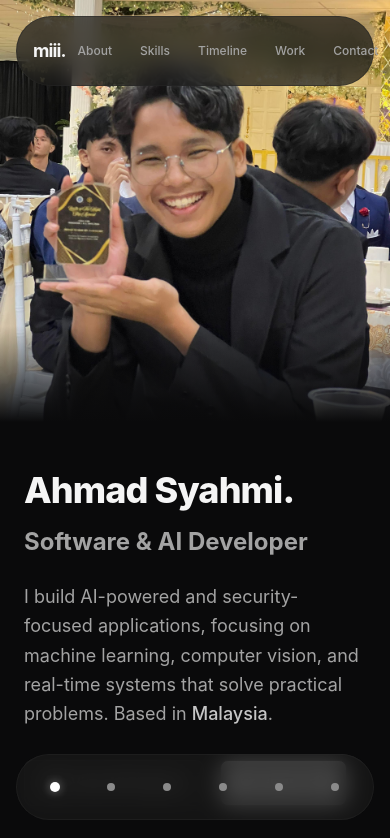
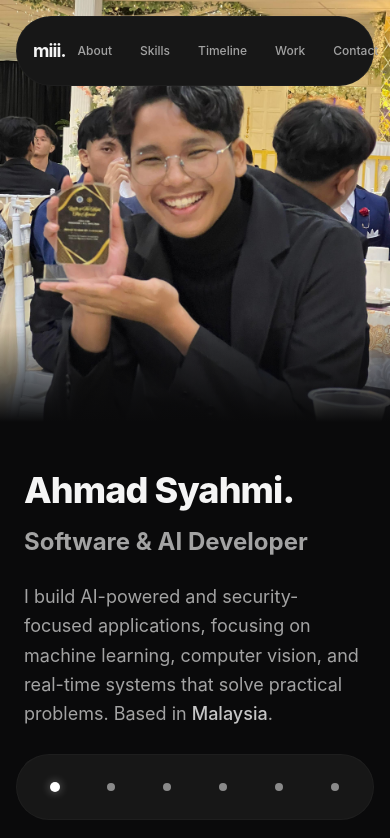
Before and after one commit to miiidev/portfolio, a React (Vite) app: page / in a window 390 px wide. Shown: the top 838 px of the page. Built offline with nearby package versions, Linux system fonts and the light colour scheme.

Commit message:
fix: remove backdrop-blur and dead glow class from Navbar and SideStepper per motion diet

```diff
--- a/src/components/Navbar.tsx
+++ b/src/components/Navbar.tsx
@@ -24,7 +24,7 @@ export default function Navbar() {
       transition={{ duration: 0.3 }}
       className="fixed top-4 left-0 right-0 z-50 flex justify-center px-4 sm:px-0"
     >
-      <nav className="w-full max-w-6xl backdrop-blur-md bg-surface/70 border border-edge/50 rounded-full px-4 sm:px-6 py-3 flex justify-between items-center transition-all duration-300">
+      <nav className="w-full max-w-6xl bg-surface border border-edge/50 rounded-full px-4 sm:px-6 py-3 flex justify-between items-center transition-all duration-300">
 
         <a href="#" className="text-lg font-bold text-copy tracking-tighter hover:opacity-90 transition-opacity">
           miii.
--- a/src/components/SideStepper.tsx
+++ b/src/components/SideStepper.tsx
@@ -56,7 +56,7 @@ export default function SideStepper() {
       </div>
 
       <div className="fixed bottom-6 left-1/2 -translate-x-1/2 z-30 lg:hidden">
-        <div className="flex items-center gap-3 bg-surface/80 backdrop-blur-md border border-edge/50 rounded-full px-4 py-2.5 shadow-glow-nav">
+        <div className="flex items-center gap-3 bg-surface border border-edge/50 rounded-full px-4 py-2.5">
           {sections.map((section, i) => (
             <button
               key={i}
```
